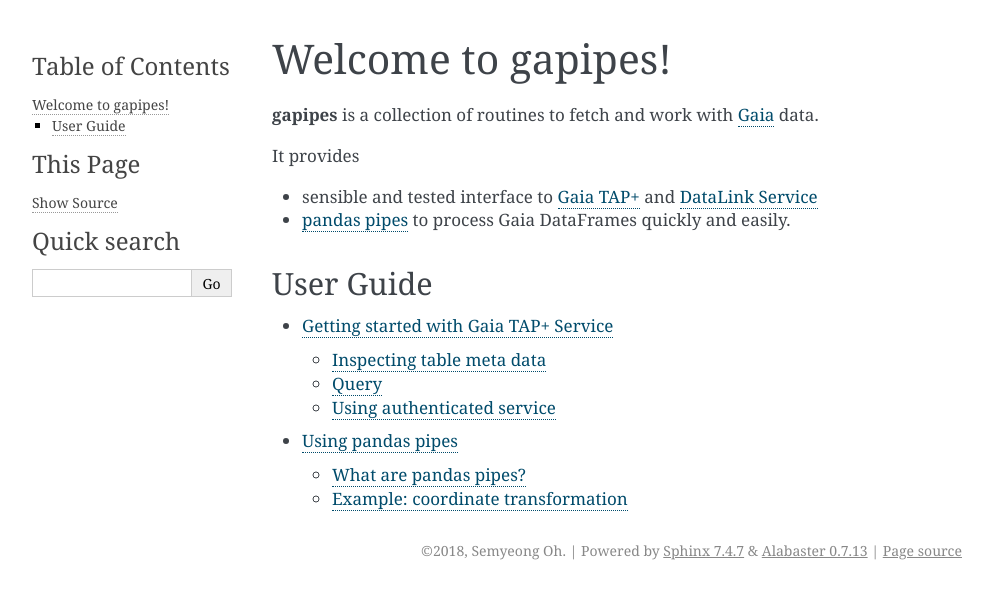
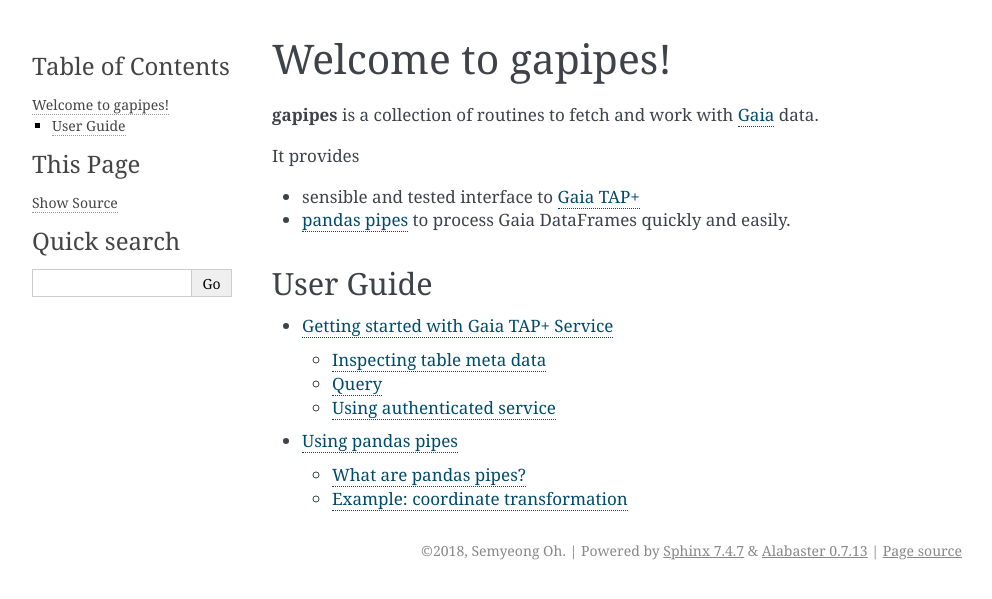
Before and after one commit to smoh/gapipes, a Sphinx documentation site: the page built from docs/source/index.rst, in a window 1280 px wide. Shown: the top 599 px of the page, without its empty margins (148-1140 px from the left). Built offline with Sphinx 7.4.7, drawn with Linux system fonts in a browser that asks for light colours.

Commit message:
Update docs and clean up

```diff
--- a/docs/source/api.rst
+++ b/docs/source/api.rst
@@ -10,6 +10,9 @@
 .. autoclass:: gapipes.GaiaTapPlus
     :members:
 
+Utils
+^^^^^
+
 .. automodule:: gapipes.gaia.utils
     :members:
 
--- a/docs/source/index.rst
+++ b/docs/source/index.rst
@@ -10,7 +10,7 @@
 
 It provides
 
-- sensible and tested interface to `Gaia TAP+ <#>`_ and `DataLink Service <#>`_
+- sensible and tested interface to `Gaia TAP+ <http://gea.esac.esa.int/archive/>`_
 - `pandas pipes <http://pandas.pydata.org/pandas-docs/stable/generated/pandas.DataFrame.pipe.html?highlight=pipes>`_ to process Gaia DataFrames quickly and easily.
 
 
```
Also changed, not shown: docs/source/getting-started.ipynb.
